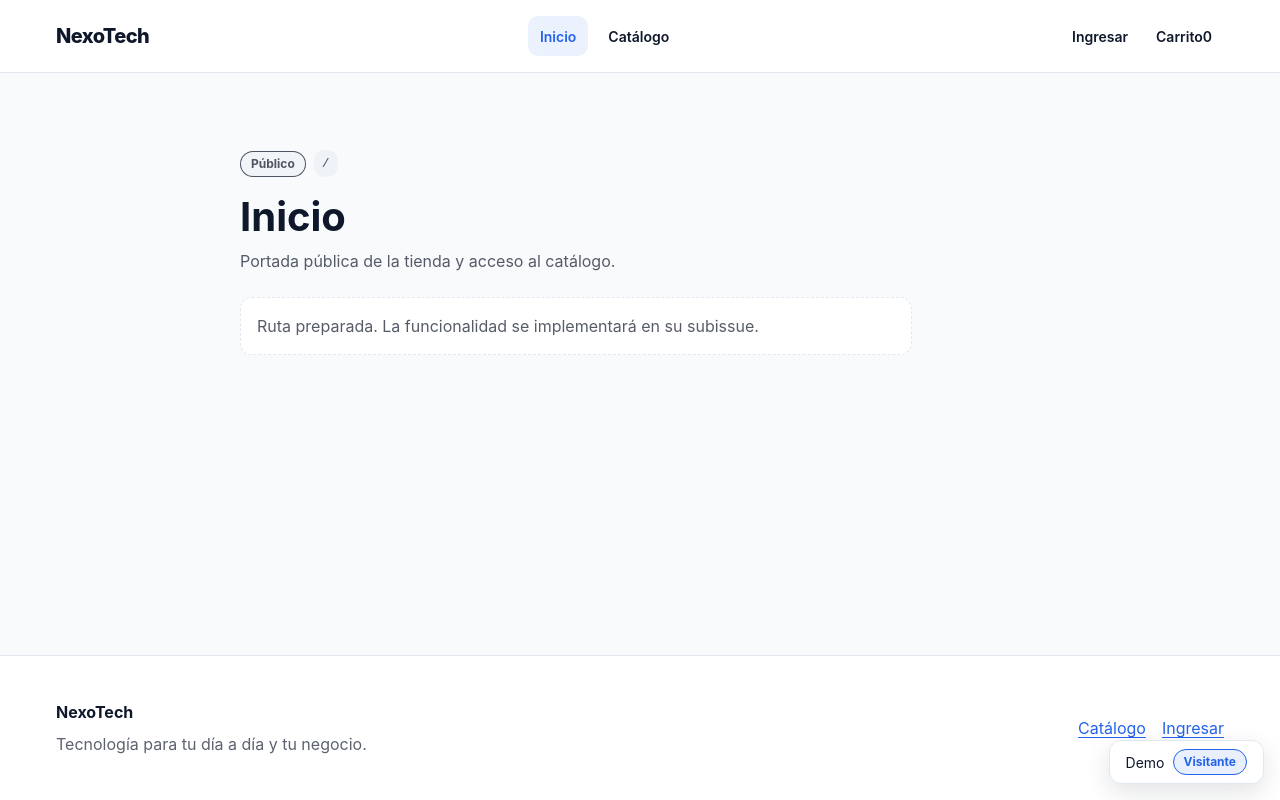
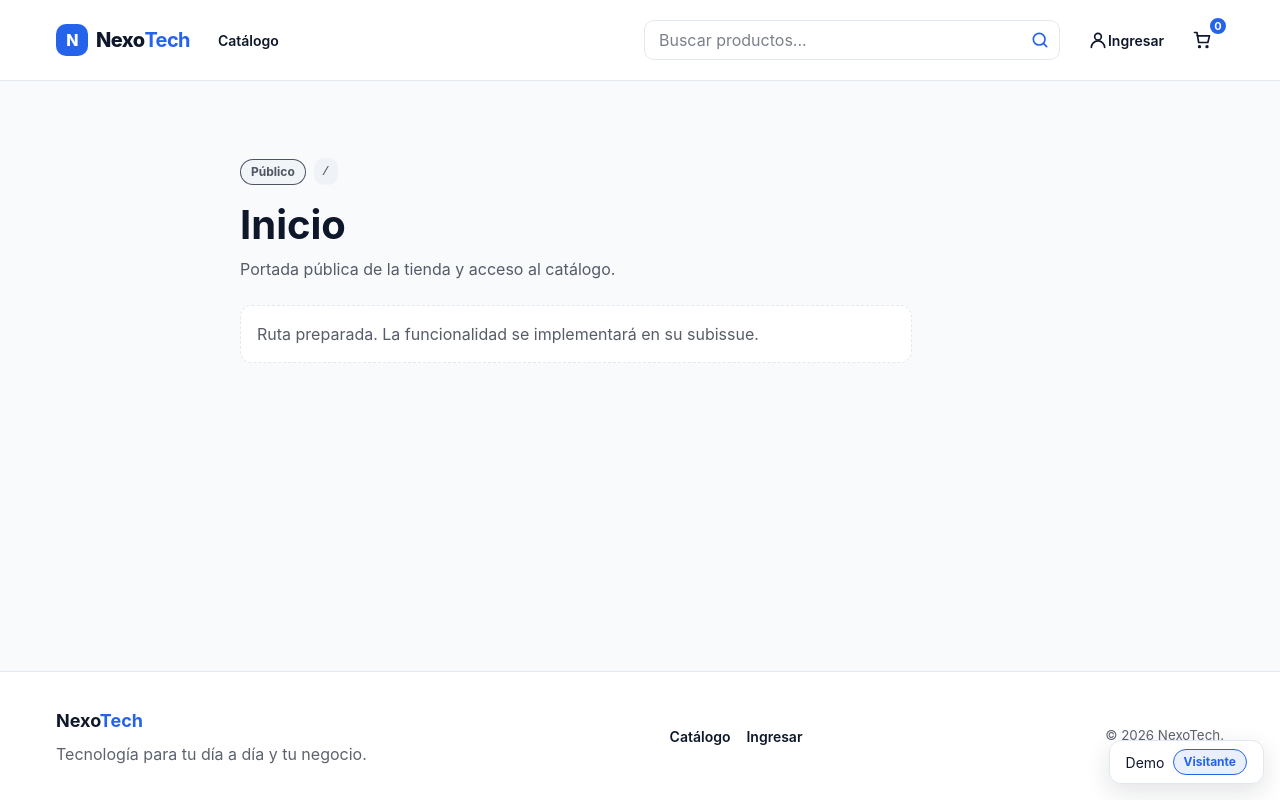
Before and after one commit to GJosue0603/b2b-e-commerce-ui, a React (Vite) app: page / in a window 1280 px wide. Built offline with nearby package versions, Linux system fonts and the light colour scheme; a web font is replaced by a local one.

Commit message:
feat: enhance store layout with header, footer, and cart functionality

```diff
--- a/src/app/demoSession/DemoLayouts.tsx
+++ b/src/app/demoSession/DemoLayouts.tsx
@@ -1,13 +1,27 @@
 import type { DashboardRole } from '../../shared/navigation'
 import { DashboardLayout, StoreLayout } from '../../shared/layouts'
+import { useCartSummary } from '../../features/cart/useCartSummary'
 import { useDemoSession } from './useDemoSession'
 
 export function DemoStoreLayout() {
   const { state } = useDemoSession()
+  const buyerId =
+    state.status !== 'success'
+      ? undefined
+      : state.data.session.user?.rol === 'comprador'
+        ? state.data.session.user.id
+        : null
+  const cart = useCartSummary(buyerId)
   const authenticated =
     state.status === 'success' && state.data.session.user?.rol === 'comprador'
 
-  return <StoreLayout authenticated={authenticated} />
+  return (
+    <StoreLayout
+      authenticated={authenticated}
+      cartItemCount={cart.itemCount}
+      cartStatus={cart.status}
+    />
+  )
 }
 
 export interface DemoDashboardLayoutProps {
--- a/src/app/router/paths.ts
+++ b/src/app/router/paths.ts
@@ -26,6 +26,8 @@ export const routePatterns = {
   adminReports: '/admin/reportes',
 } as const
 
+export const catalogSearchParameter = 'q' as const
+
 export const paths = {
   ...routePatterns,
   productDetail: (productId: string) =>
--- /dev/null
+++ b/src/features/cart/useCartSummary.ts
@@ -0,0 +1,57 @@
+import { useEffect, useState } from 'react'
+import type { EntityId } from '../../domain'
+import { useAppServices } from '../../app/services'
+
+type CartRequestState =
+  | {
+      readonly status: 'success'
+      readonly itemCount: number
+      readonly userId: EntityId
+    }
+  | {
+      readonly status: 'error'
+      readonly userId: EntityId
+    }
+  | null
+
+export interface CartSummary {
+  readonly itemCount: number
+  readonly status: 'loading' | 'success' | 'error'
+}
+
+export function useCartSummary(
+  userId: EntityId | null | undefined,
+): CartSummary {
+  const { commerce } = useAppServices()
+  const [requestState, setRequestState] = useState<CartRequestState>(null)
+
+  useEffect(() => {
+    if (!userId) return
+
+    const controller = new AbortController()
+    void commerce
+      .getCartByUser(userId, { signal: controller.signal })
+      .then((cart) => {
+        const itemCount =
+          cart?.items.reduce((total, item) => total + item.cantidad, 0) ?? 0
+        setRequestState({ status: 'success', itemCount, userId })
+      })
+      .catch(() => {
+        if (!controller.signal.aborted) {
+          setRequestState({ status: 'error', userId })
+        }
+      })
+
+    return () => controller.abort()
+  }, [commerce, userId])
+
+  if (userId === undefined) return { itemCount: 0, status: 'loading' }
+  if (userId === null) return { itemCount: 0, status: 'success' }
+  if (!requestState || requestState.userId !== userId) {
+    return { itemCount: 0, status: 'loading' }
+  }
+  if (requestState.status === 'error') {
+    return { itemCount: 0, status: 'error' }
+  }
+  return { itemCount: requestState.itemCount, status: 'success' }
+}
--- a/src/shared/layouts/StoreLayout.tsx
+++ b/src/shared/layouts/StoreLayout.tsx
@@ -3,12 +3,22 @@ import { StoreFooter, StoreHeader } from '../navigation'
 
 export interface StoreLayoutProps {
   readonly authenticated?: boolean
+  readonly cartItemCount?: number
+  readonly cartStatus?: 'loading' | 'success' | 'error'
 }
 
-export function StoreLayout({ authenticated = false }: StoreLayoutProps) {
+export function StoreLayout({
+  authenticated = false,
+  cartItemCount = 0,
+  cartStatus = 'success',
+}: StoreLayoutProps) {
   return (
     <div className="store-layout">
-      <StoreHeader authenticated={authenticated} />
+      <StoreHeader
+        authenticated={authenticated}
+        cartItemCount={cartItemCount}
+        cartStatus={cartStatus}
+      />
       <main className="store-layout__content">
         <Outlet />
       </main>
--- a/src/shared/navigation/StoreFooter.tsx
+++ b/src/shared/navigation/StoreFooter.tsx
@@ -9,8 +9,10 @@ export function StoreFooter({ authenticated = false }: StoreFooterProps) {
   return (
     <footer className="store-footer">
       <div className="container store-footer__content">
-        <div>
-          <strong>NexoTech</strong>
+        <div className="store-footer__brand">
+          <strong>
+            Nexo<span>Tech</span>
+          </strong>
           <p>Tecnología para tu día a día y tu negocio.</p>
         </div>
         <nav aria-label="Enlaces del pie de página">
@@ -19,6 +21,7 @@ export function StoreFooter({ authenticated = false }: StoreFooterProps) {
             {authenticated ? 'Mi cuenta' : 'Ingresar'}
           </Link>
         </nav>
+        <small>© {new Date().getFullYear()} NexoTech.</small>
       </div>
     </footer>
   )
--- a/src/shared/navigation/StoreHeader.tsx
+++ b/src/shared/navigation/StoreHeader.tsx
@@ -1,48 +1,106 @@
+import { useRef, type KeyboardEvent } from 'react'
 import { Link } from 'react-router-dom'
 import { routePatterns } from '../../app/router/paths'
 import { NavigationLinks } from './NavigationLinks'
+import { AccountIcon, CartIcon, MenuIcon } from './StoreIcons'
+import { StoreSearchForm } from './StoreSearchForm'
 import {
   buyerStoreNavigation,
   publicStoreNavigation,
 } from './navigation'
 
 export interface StoreHeaderProps {
-  authenticated?: boolean
+  readonly authenticated?: boolean
+  readonly cartItemCount?: number
+  readonly cartStatus?: 'loading' | 'success' | 'error'
 }
 
-export function StoreHeader({ authenticated = false }: StoreHeaderProps) {
+export function StoreHeader({
+  authenticated = false,
+  cartItemCount = 0,
+  cartStatus = 'success',
+}: StoreHeaderProps) {
+  const mobileMenu = useRef<HTMLDetailsElement>(null)
   const navigation = authenticated
     ? buyerStoreNavigation
     : publicStoreNavigation
+  const headerNavigation = navigation.filter(
+    (item) => item.to !== routePatterns.home,
+  )
+  const accountPath = authenticated
+    ? routePatterns.account
+    : routePatterns.signIn
+  const accountLabel = authenticated ? 'Mi cuenta' : 'Ingresar'
+  const cartLabel =
+    cartStatus === 'loading'
+      ? 'Carrito, cargando productos'
+      : `Carrito, ${cartItemCount} ${cartItemCount === 1 ? 'producto' : 'productos'}`
+
+  const closeMobileMenu = () => mobileMenu.current?.removeAttribute('open')
+  const handleMenuKeyDown = (event: KeyboardEvent<HTMLElement>) => {
+    if (event.key !== 'Enter' && event.key !== ' ') return
+    event.preventDefault()
+    if (mobileMenu.current) {
+      mobileMenu.current.open = !mobileMenu.current.open
+    }
+  }
 
   return (
     <header className="store-header">
       <div className="container store-header__content">
         <Link className="brand-link" to={routePatterns.home}>
-          NexoTech
+          <span aria-hidden="true" className="brand-link__mark">
+            N
+          </span>
+          <span>
+            Nexo<strong>Tech</strong>
+          </span>
         </Link>
 
         <nav aria-label="Navegación de la tienda" className="store-header__nav">
-          <NavigationLinks items={navigation} />
+          <NavigationLinks items={headerNavigation} />
         </nav>
 
-        <details className="store-header__mobile-menu">
-          <summary>Menú</summary>
-          <nav aria-label="Navegación móvil de la tienda">
-            <NavigationLinks items={navigation} />
-          </nav>
-        </details>
+        <StoreSearchForm className="store-header__search" />
 
         <div className="store-header__actions">
           <Link
-            className="header-action"
-            to={authenticated ? routePatterns.account : routePatterns.signIn}
+            className="header-action header-action--account"
+            to={accountPath}
           >
-            {authenticated ? 'Mi cuenta' : 'Ingresar'}
+            <AccountIcon />
+            <span>{accountLabel}</span>
           </Link>
-          <Link className="header-action" to={routePatterns.cart}>
-            Carrito <span aria-label="0 productos">0</span>
+          <Link
+            aria-busy={cartStatus === 'loading' || undefined}
+            aria-label={cartLabel}
+            className="header-action header-action--cart"
+            title={cartStatus === 'error' ? 'No se pudo consultar el carrito' : undefined}
+            to={routePatterns.cart}
+          >
+            <CartIcon />
+            <span aria-hidden="true" className="cart-count">
+              {cartStatus === 'loading' ? '…' : cartItemCount}
+            </span>
           </Link>
+
+          <details className="store-header__mobile-menu" ref={mobileMenu}>
+            <summary aria-label="Abrir menú" onKeyDown={handleMenuKeyDown}>
+              <MenuIcon />
+            </summary>
+            <div className="store-header__mobile-panel">
+              <StoreSearchForm onSubmit={closeMobileMenu} />
+              <nav
+                aria-label="Navegación móvil de la tienda"
+                onClick={closeMobileMenu}
+              >
+                <NavigationLinks items={headerNavigation} />
+                <Link className="navigation-link" to={accountPath}>
+                  {accountLabel}
+                </Link>
+              </nav>
+            </div>
+          </details>
         </div>
       </div>
     </header>
--- /dev/null
+++ b/src/shared/navigation/StoreIcons.tsx
@@ -0,0 +1,50 @@
+import type { SVGProps } from 'react'
+
+type StoreIconProps = Omit<SVGProps<SVGSVGElement>, 'children'>
+
+const sharedIconProps: StoreIconProps = {
+  'aria-hidden': true,
+  fill: 'none',
+  focusable: 'false',
+  stroke: 'currentColor',
+  strokeLinecap: 'round',
+  strokeLinejoin: 'round',
+  strokeWidth: 2,
+  viewBox: '0 0 24 24',
+}
+
+export function AccountIcon(props: StoreIconProps) {
+  return (
+    <svg {...sharedIconProps} {...props}>
+      <circle cx="12" cy="8" r="4" />
+      <path d="M4 21a8 8 0 0 1 16 0" />
+    </svg>
+  )
+}
+
+export function CartIcon(props: StoreIconProps) {
+  return (
+    <svg {...sharedIconProps} {...props}>
+      <path d="M6 7h15l-2 8H8L6 3H3" />
+      <circle cx="9" cy="20" r="1" />
+      <circle cx="18" cy="20" r="1" />
+    </svg>
+  )
+}
+
+export function MenuIcon(props: StoreIconProps) {
+  return (
+    <svg {...sharedIconProps} {...props}>
+      <path d="M4 6h16M4 12h16M4 18h16" />
+    </svg>
+  )
+}
+
+export function SearchIcon(props: StoreIconProps) {
+  return (
+    <svg {...sharedIconProps} {...props}>
+      <circle cx="11" cy="11" r="7" />
+      <path d="m20 20-4-4" />
+    </svg>
+  )
+}
--- /dev/null
+++ b/src/shared/navigation/StoreSearchForm.tsx
@@ -0,0 +1,43 @@
+import { useId, type FormEventHandler } from 'react'
+import { Form } from 'react-router-dom'
+import {
+  catalogSearchParameter,
+  routePatterns,
+} from '../../app/router/paths'
+import { SearchIcon } from './StoreIcons'
+
+export interface StoreSearchFormProps {
+  readonly className?: string
+  readonly onSubmit?: FormEventHandler<HTMLFormElement>
+}
+
+export function StoreSearchForm({
+  className,
+  onSubmit,
+}: StoreSearchFormProps) {
+  const inputId = useId()
+
+  return (
+    <Form
+      action={routePatterns.catalog}
+      className={['store-search', className].filter(Boolean).join(' ')}
+      method="get"
+      onSubmit={onSubmit}
+      role="search"
+    >
+      <label className="sr-only" htmlFor={inputId}>
+        Buscar productos
+      </label>
+      <input
+        autoComplete="off"
+        id={inputId}
+        name={catalogSearchParameter}
+        placeholder="Buscar productos..."
+        type="search"
+      />
+      <button aria-label="Buscar" type="submit">
+        <SearchIcon />
+      </button>
+    </Form>
+  )
+}
--- a/src/shared/navigation/navigation.css
+++ b/src/shared/navigation/navigation.css
@@ -5,6 +5,29 @@
   font-weight: 800;
   letter-spacing: -0.03em;
   text-decoration: none;
+}
+
+.brand-link {
+  display: inline-flex;
+  flex: 0 0 auto;
+  align-items: center;
+  gap: var(--space-1);
+}
+
+.brand-link strong,
+.store-footer__brand strong span {
+  color: var(--color-primary);
+}
+
+.brand-link__mark {
+  display: inline-grid;
+  width: 2rem;
+  height: 2rem;
+  border-radius: var(--radius-md);
+  background: var(--color-primary);
+  color: var(--color-surface);
+  font-size: 1rem;
+  place-items: center;
 }
 
 .navigation-list {
@@ -29,6 +52,13 @@
   text-decoration: none;
 }
 
+.header-action svg,
+.store-header__mobile-menu svg,
+.store-search svg {
+  width: 1.25rem;
+  height: 1.25rem;
+}
+
 .navigation-link:hover,
 .header-action:hover,
 .navigation-link--active {
@@ -47,19 +77,83 @@
 
 .store-header__content {
   display: flex;
-  min-height: 4.5rem;
+  min-height: 5rem;
   gap: var(--space-2);
   align-items: center;
 }
 
 .store-header__nav {
-  margin-inline: auto;
+  flex: 0 0 auto;
+}
+
+.store-search {
+  position: relative;
+  display: flex;
+  width: 100%;
+  max-width: 26rem;
+  margin-inline-start: auto;
+  align-items: center;
+}
+
+.store-search input {
+  width: 100%;
+  min-width: 0;
+  height: 2.5rem;
+  padding: 0.5rem 2.75rem 0.5rem 0.875rem;
+  border: 1px solid var(--color-border);
+  border-radius: var(--radius-md);
+  background: var(--color-surface);
+  color: var(--color-text);
+  font: inherit;
+}
+
+.store-search input::placeholder {
+  color: color-mix(in srgb, var(--color-text) 55%, transparent);
+}
+
+.store-search button {
+  position: absolute;
+  display: inline-grid;
+  width: 2.5rem;
+  height: 2.5rem;
+  padding: 0;
+  border: 0;
+  inset-inline-end: 0;
+  background: transparent;
+  color: var(--color-primary);
+  cursor: pointer;
+  place-items: center;
 }
 
 .store-header__actions {
   display: flex;
   gap: 0.25rem;
   align-items: center;
+}
+
+.header-action--cart {
+  position: relative;
+  width: 2.75rem;
+  padding-inline: 0.75rem;
+  justify-content: center;
+}
+
+.cart-count {
+  position: absolute;
+  display: inline-grid;
+  min-width: 1.25rem;
+  height: 1.25rem;
+  padding-inline: 0.25rem;
+  border: 2px solid var(--color-surface);
+  border-radius: 999px;
+  inset-block-start: -0.25rem;
+  inset-inline-end: -0.25rem;
+  background: var(--color-primary);
+  color: var(--color-surface);
+  font-size: 0.6875rem;
+  font-weight: 700;
+  line-height: 1;
+  place-items: center;
 }
 
 .store-header__mobile-menu {
@@ -77,16 +171,35 @@
   cursor: pointer;
 }
 
-.store-header__mobile-menu nav {
+.store-header__mobile-menu summary {
+  display: inline-grid;
+  width: 2.75rem;
+  height: 2.5rem;
+  padding: 0;
+  list-style: none;
+  place-items: center;
+}
+
+.store-header__mobile-menu summary::-webkit-details-marker {
+  display: none;
+}
+
+.store-header__mobile-panel {
   position: absolute;
   z-index: 20;
   inset-block-start: calc(100% + var(--space-1));
-  inset-inline-start: 0;
-  min-width: 13rem;
-  padding: var(--space-1);
+  inset-inline-end: 0;
+  width: min(22rem, calc(100vw - (2 * var(--space-2))));
+  padding: var(--space-2);
   border: 1px solid var(--color-border);
   border-radius: var(--radius-lg);
   background: var(--color-surface);
+  box-shadow: 0 1rem 2rem color-mix(in srgb, var(--color-text) 14%, transparent);
+}
+
+.store-header__mobile-panel .store-search {
+  max-width: none;
+  margin-block-end: var(--space-1);
 }
 
 .store-header__mobile-menu .navigation-list,
@@ -109,11 +222,15 @@
 
 .store-footer__content {
   display: flex;
-  min-height: 9rem;
+  min-height: 8rem;
   gap: var(--space-3);
   align-items: center;
   justify-content: space-between;
   padding-block: var(--space-3);
+}
+
+.store-footer__brand strong {
+  font-size: 1.125rem;
 }
 
 .store-footer p {
@@ -124,6 +241,21 @@
 .store-footer nav {
   display: flex;
   gap: var(--space-2);
+}
+
+.store-footer a {
+  color: var(--color-text);
+  font-size: 0.875rem;
+  font-weight: 600;
+  text-decoration: none;
+}
+
+.store-footer a:hover {
+  color: var(--color-primary);
+}
+
+.store-footer small {
+  color: color-mix(in srgb, var(--color-text) 68%, transparent);
 }
 
 .dashboard-sidebar {
@@ -147,23 +279,29 @@
   display: none;
 }
 
+@media (max-width: 64rem) {
+  .store-header__nav {
+    display: none;
+  }
+}
+
 @media (max-width: 48rem) {
   .store-header__content {
     min-height: 4rem;
     gap: var(--space-1);
   }
 
-  .store-header__nav {
+  .store-header__search,
+  .header-action--account {
     display: none;
   }
 
   .store-header__mobile-menu {
     display: block;
-    margin-inline-start: auto;
   }
 
-  .header-action {
-    padding-inline: 0.5rem;
+  .store-header__actions {
+    margin-inline-start: auto;
   }
 
   .store-footer__content {
@@ -188,7 +326,12 @@
 }
 
 @media (max-width: 26rem) {
-  .store-header__actions .header-action:first-child {
-    display: none;
+  .brand-link {
+    font-size: 1.05rem;
+  }
+
+  .brand-link__mark {
+    width: 1.75rem;
+    height: 1.75rem;
   }
 }
```
Also changed, not shown: 2 other files (tests, documents, lock files or other folders).
